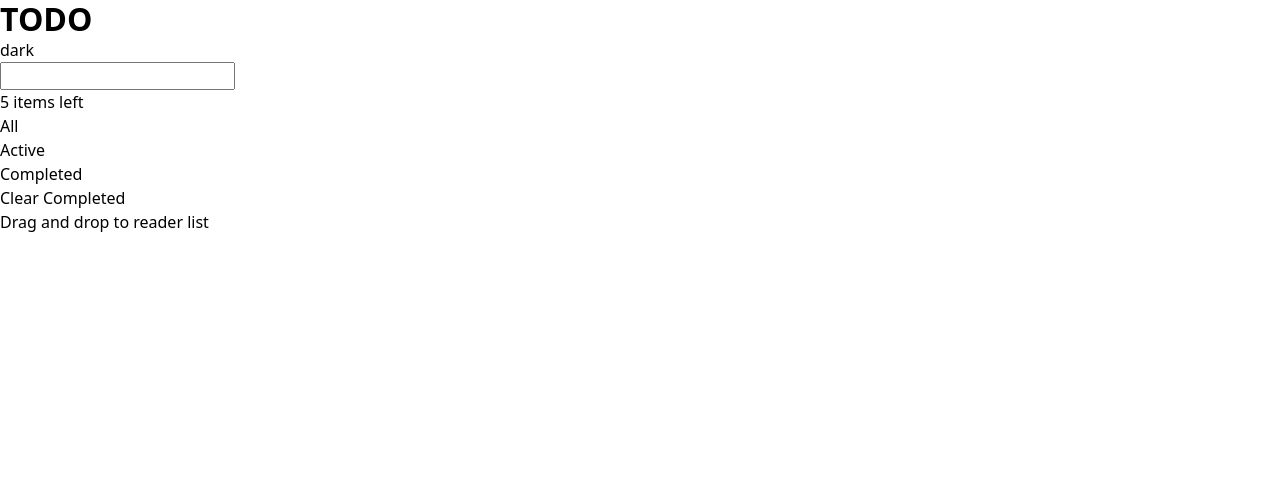
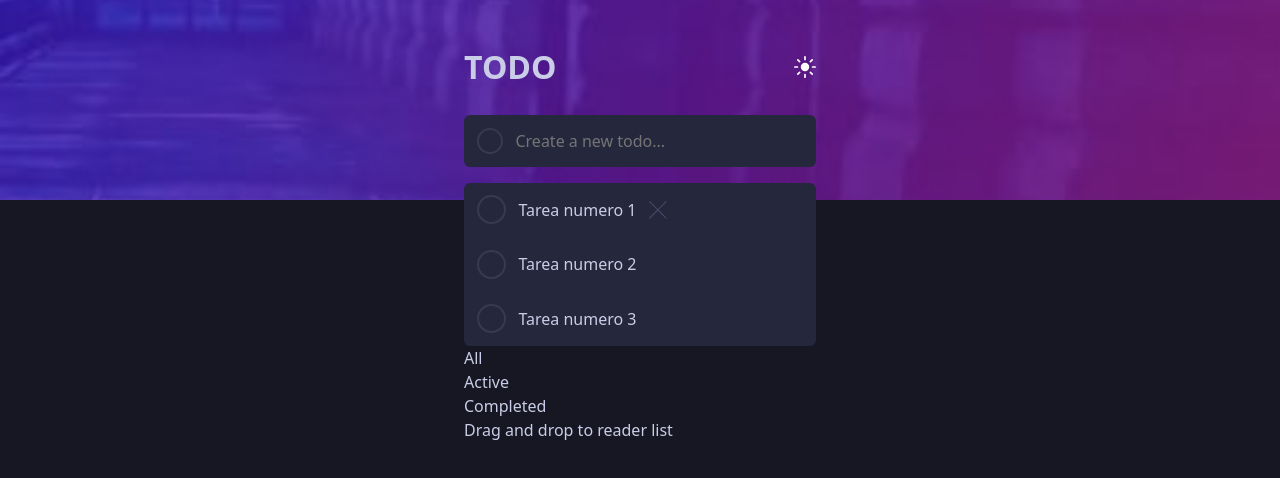
Before and after one commit to jwilliam96/todo-frontendMentor, a React (Vite) app: page / in a window 1280 px wide. Shown: the top 478 px of the page. Built offline with nearby package versions, Linux system fonts and the light colour scheme.

Commit message:
init css

```diff
--- a/src/App.css
+++ b/src/App.css
@@ -8,12 +8,93 @@
 }
 
 .dark {
-    --Navy-950: hsl(235, 21%, 11%);
-    --Navy-900: hsl(235, 24%, 19%);
-    --Purple-300: hsl(234, 39%, 85%);
-    --Purple-100: (hover): hsl(236, 33%, 92%);
+    --fondo: hsl(235, 21%, 11%);
+    --fondo-input: hsl(235, 24%, 19%);
+    --fondo-list-item: hsl(235, 24%, 19%);
+    --color-text: hsl(234, 39%, 85%);
+    --Purple-100-hover: hsl(236, 33%, 92%);
     --Purple-600: hsl(235, 16%, 43%);
     --Purple-700: hsl(233, 14%, 35%);
-    --Purple-800: hsl(237, 14%, 26%);
+    --color-border: hsl(237, 14%, 26%);
     --Gray-600: hsl(236, 9%, 61%);
 }
+
+.todo {
+    position: relative;
+    min-height: 100vh;
+    background-color: var(--fondo);
+    color: var(--color-text);
+}
+
+.todo__image {
+    position: absolute;
+    background-color: red;
+    width: 100%;
+    height: 12.5rem;
+}
+
+.todo__img {
+    object-fit: cover;
+    height: 100%;
+    width: 100%;
+}
+
+.todo__container {
+    position: relative;
+    top: 3rem;
+    margin: 0 auto;
+    max-width: 25rem;
+    padding: 0 1.5rem;
+}
+
+.todo__header {
+    display: flex;
+    justify-content: space-between;
+    align-items: center;
+    margin-bottom: 1.8rem;
+}
+
+.todo__dark {
+    width: 1.4rem;
+    aspect-ratio: 1;
+}
+
+.todo__new {
+    display: flex;
+    align-items: center;
+    gap: 0.8rem;
+    background-color: var(--fondo-input);
+    padding: 0.8rem;
+    border-radius: 0.4rem;
+    margin-bottom: 1rem;
+}
+
+.todo__isCompleted {
+    width: 1.8rem;
+    aspect-ratio: 1;
+    border-radius: 3.12rem;
+    border: 2px solid var(--color-border);
+}
+
+.todo__input {
+    width: 100%;
+    background-color: var(--fondo-input);
+    border: none;
+}
+
+.list {
+    border-radius: 0.4rem;
+    overflow: hidden;
+}
+
+.list__item {
+    display: flex;
+    align-items: center;
+    gap: 0.8rem;
+    background-color: var(--fondo-list-item);
+    padding: 0.8rem;
+}
+
+.filter__desktop {
+    display: none;
+}
--- a/src/App.tsx
+++ b/src/App.tsx
@@ -1,39 +1,68 @@
+import imgMobileDark from "./assets/images/bg-mobile-dark.jpg"
+import sun from "./assets/images/icon-sun.svg"
+import iconX from "./assets/images/icon-cross.svg"
 import './App.css'
 
 function App() {
 
   return (
-    <main>
-      <header>
-        <h1>TODO</h1>
+    <main className='todo dark'>
+      <figure className='todo__image'>
+        <img src={imgMobileDark} alt='' className='todo__img' />
+      </figure>
 
-        <div>dark</div>
+      <div className='todo__container'>
+        <header className='todo__header'>
+          <h1 className='todo__title'>TODO</h1>
+
+          <img src={sun} alt="sun" className='todo__dark' />
         </header>
 
         {/* CREATE TASK  */}
-      <div>
-        <div></div>
-        <input type="text" />
+        <div className='todo__new'>
+          <div className='todo__isCompleted'></div>
+          <input type="text" className='todo__input' placeholder='Create a new todo...' />
         </div>
 
-      <div>
+        <div className='listo__container'>
 
           {/* LIST TASKS  */}
-        <div></div>
+          <ul className='list'>
+            <li className='list__item'>
+              <div className='todo__isCompleted'></div>
+              Tarea numero 1
+              <img src={iconX} alt="x" />
+            </li>
+            <li className='list__item'>
+              <div className='todo__isCompleted'></div>
+              Tarea numero 2
+            </li>
+            <li className='list__item'>
+              <div className='todo__isCompleted'></div>
+              Tarea numero 3
+            </li>
+          </ul>
 
           {/* OPTIONS FILTERS */}
-        <ul>
-          <li>5 items left</li>
-          <li>All</li>
-          <li>Active</li>
-          <li>Completed</li>
-          <li>Clear Completed</li>
+          <ul className='filter__desktop'>
+            <li className='filter__item'>5 items left</li>
+            <li className='filter__item'>All</li>
+            <li className='filter__item'>Active</li>
+            <li className='filter__item'>Completed</li>
+            <li className='filter__item'>Clear Completed</li>
           </ul>
         </div>
+
+        <ul className='filter__mobile'>
+          <li className='filter__item'>All</li>
+          <li className='filter__item'>Active</li>
+          <li className='filter__item'>Completed</li>
+        </ul>
 
         <footer>
           Drag and drop to reader list
         </footer>
+      </div>
     </main>
   )
 }
```
Lines whose indentation alone changed are shown as unchanged.
